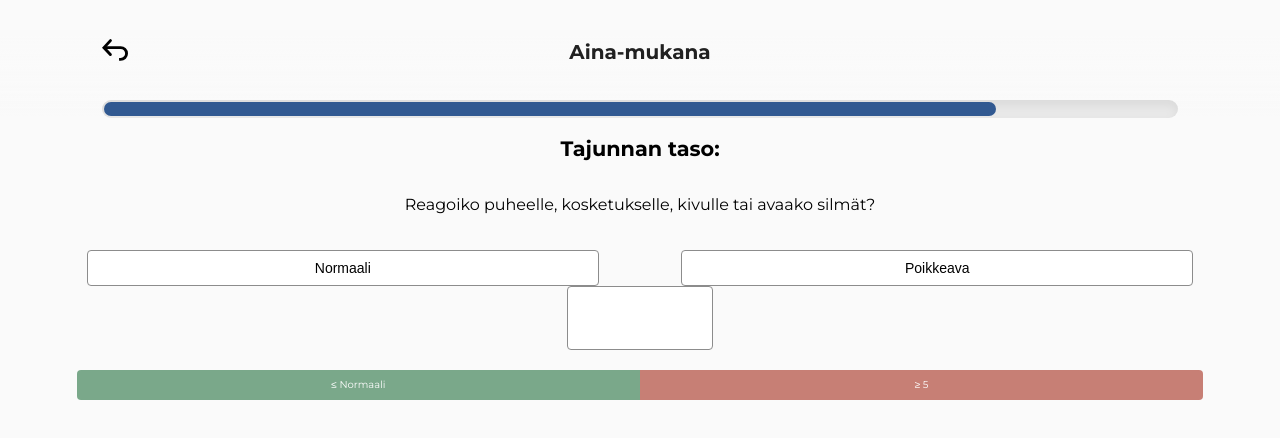
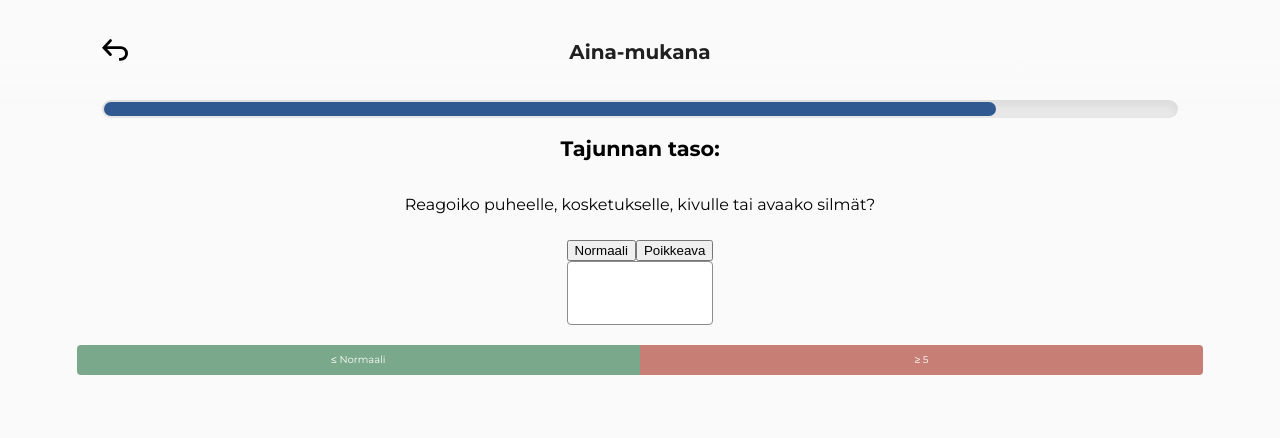
Before and after one commit to digitalents-helsinki/Sote-App, a React (Create React App) app: page /tajunnantaso in a window 1280 px wide. Shown: the top 438 px of the page. Built offline with nearby package versions, Linux system fonts and the light colour scheme.

Commit message:
Add code

```diff
--- a/src/Components/Tajunnantaso.js
+++ b/src/Components/Tajunnantaso.js
@@ -29,30 +29,24 @@ function TajunnantasoComponent(props) {
       if (cell === null) {
         return (
           <div
-              className={`news-meter-cell-tajunnantaso n${idx + 1} ${calculateActiveState(
-                cell,
-                idx
-              )}`}
+            className={`news-meter-cell-tajunnantaso n${idx +
+              1} ${calculateActiveState(cell, idx)}`}
             key={idx}
           ></div>
         );
       } else if (Array.isArray(cell)) {
         return (
           <div
-              className={`news-meter-cell-tajunnantaso n${idx + 1} ${calculateActiveState(
-                cell,
-                idx
-              )}`}
+            className={`news-meter-cell-tajunnantaso n${idx +
+              1} ${calculateActiveState(cell, idx)}`}
             key={idx}
           >{`${cell[0]}-${cell[1]}`}</div>
         );
       } else {
         return (
           <div
-              className={`news-meter-cell-tajunnantaso n${idx + 1} ${calculateActiveState(
-                cell,
-                idx
-              )}`}
+            className={`news-meter-cell-tajunnantaso n${idx +
+              1} ${calculateActiveState(cell, idx)}`}
             key={idx}
           >{`${!idx ? "≤ " : "≥ "}${cell}`}</div>
         );
@@ -60,8 +54,36 @@ function TajunnantasoComponent(props) {
     });
   }
 
+  const normaali = () => {
+    console.log(props.cells[0]);
+  };
+  // console.log(props.cells);
+  const poikkeava = () => {
+    console.log(props.cells[1]);
+    return props.cells[1];
+  };
+
   return (
     <div className="news-container-tajunnantaso">
+      <form>
+        <input
+          type="button"
+          className="double-button-inactive"
+          // style={formulateButtonStyle(true)}
+          onClick={normaali}
+          value={"Normaali"}
+          // value={values[0]}
+        ></input>
+
+        <input
+          type="button"
+          className="double-button-inactive"
+          // style={formulateButtonStyle()}
+          onClick={poikkeava}
+          value={"Poikkeava"}
+          // value={values[1]}
+        ></input>
+      </form>
       <input
         className="news-input-tajunnantaso"
         type="number"
@@ -133,7 +155,7 @@ function TajunnantasoComponent(props) {
           const keyvalue = `${props.name} - NEWSscore`;
 
           const tsname = `${props.name}_timestamp`;
-          const ts = new Date().toLocaleTimeString(['en-GB'], {
+          const ts = new Date().toLocaleTimeString(["en-GB"], {
             hour: "2-digit",
             minute: "2-digit"
           });
--- a/src/Pages/TajunnantasoPage.js
+++ b/src/Pages/TajunnantasoPage.js
@@ -1,8 +1,8 @@
 import React from "react";
 import Page from "../Components/Page";
 // import DoubleButton from "../Components/DoubleButton";
-import Button from "../Components/Button";
-import TajunnantasoComponent from "../Components/Tajunnantaso";
+// import Button from "../Components/Button";
+// import TajunnantasoComponent from "../Components/Tajunnantaso";
 import Tajunnantaso from "../Components/Tajunnantaso";
 
 function TajunnantasoPage({ personData, setPersonData }) {
@@ -17,13 +17,13 @@ function TajunnantasoPage({ personData, setPersonData }) {
         setPersonData={setPersonData}
         name={"Tajunnan taso"}
       /> */}
-      <Button
+      {/* <Button
         values={["Normaali", "Poikkeava"]}
         personData={personData}
         setPersonData={setPersonData}
         name={"Tajunnan taso"}
         Tajunnantaso={TajunnantasoComponent}
-      />
+      /> */}
       <Tajunnantaso
         cells={["Normaali", 5]}
         name={"Tajunnan taso"}
```
Lines whose indentation alone changed are shown as unchanged.
